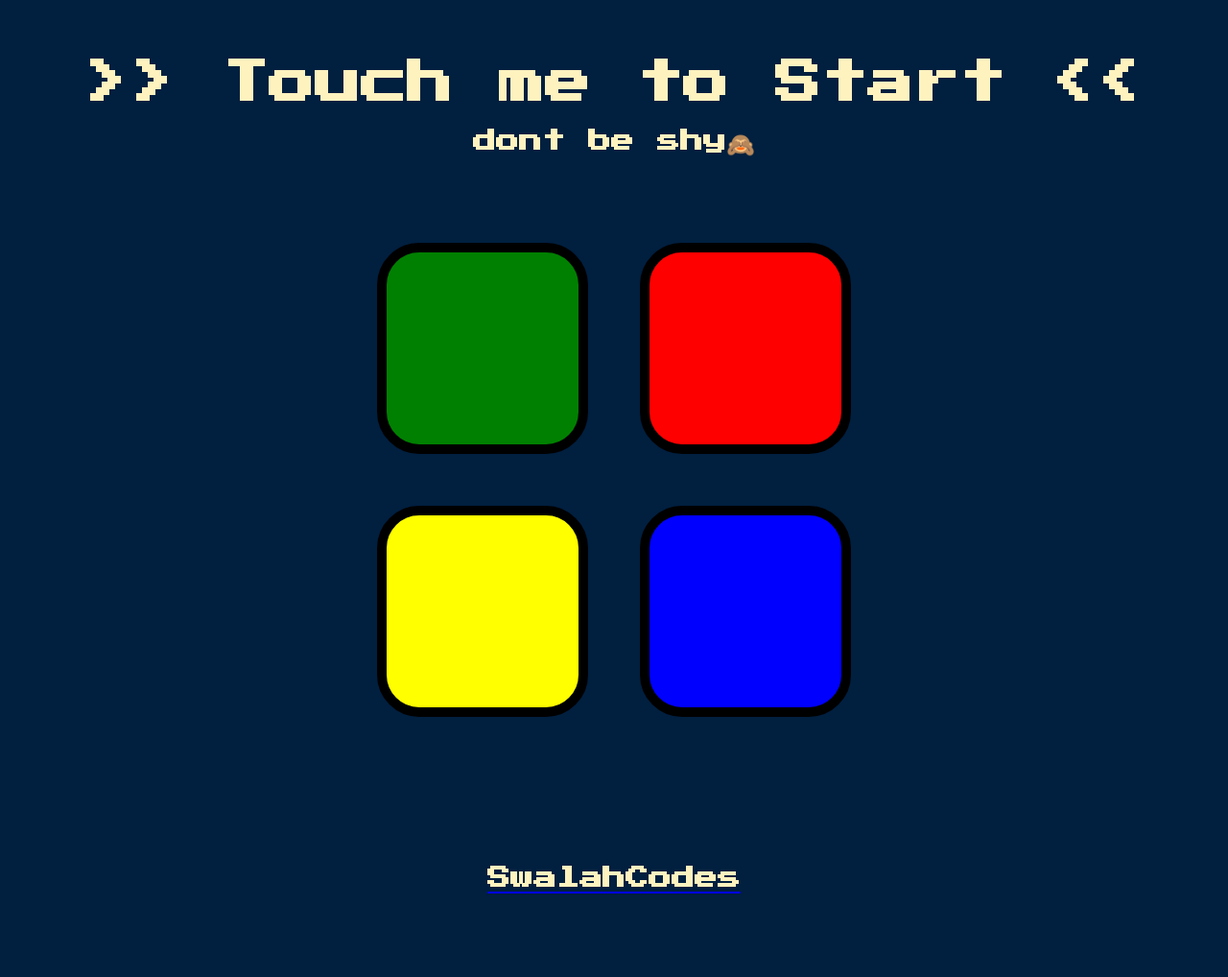
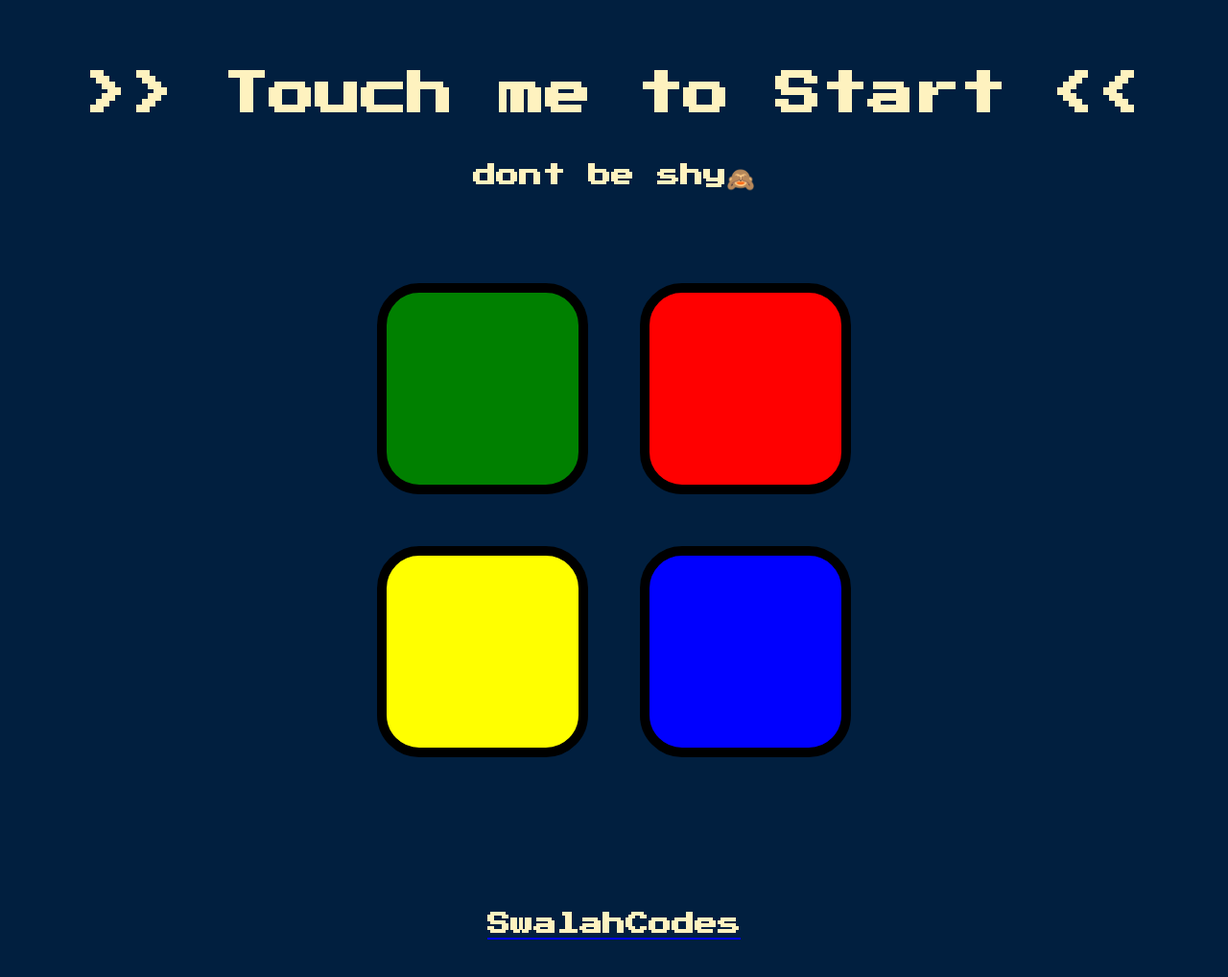
Before and after one commit to ahmadsalahuddeen/simonGame, a plain HTML site: page index.html in a window 1280 px wide. Shown: the whole page at 96% size. Before the commit the page ends 990 px from the top, so only its background shows below. Drawn offline with nearby package versions, Linux system fonts and the light colour scheme.

Commit message:
added line height

```diff
--- a/styles.css
+++ b/styles.css
@@ -8,11 +8,14 @@ body {
   font-size: 3rem;
   margin:  5%;
   color: #FEF2BF;
+  line-height: 1.5;
 }
 .title-span {
+  line-height: 1.5;
   font-size: 1.5rem;
 }
 .sss{
+  line-height: 1.5;
   text-align: center;
   font-family: 'Press Start 2P', cursive;
   font-size: 1.5rem;
```
